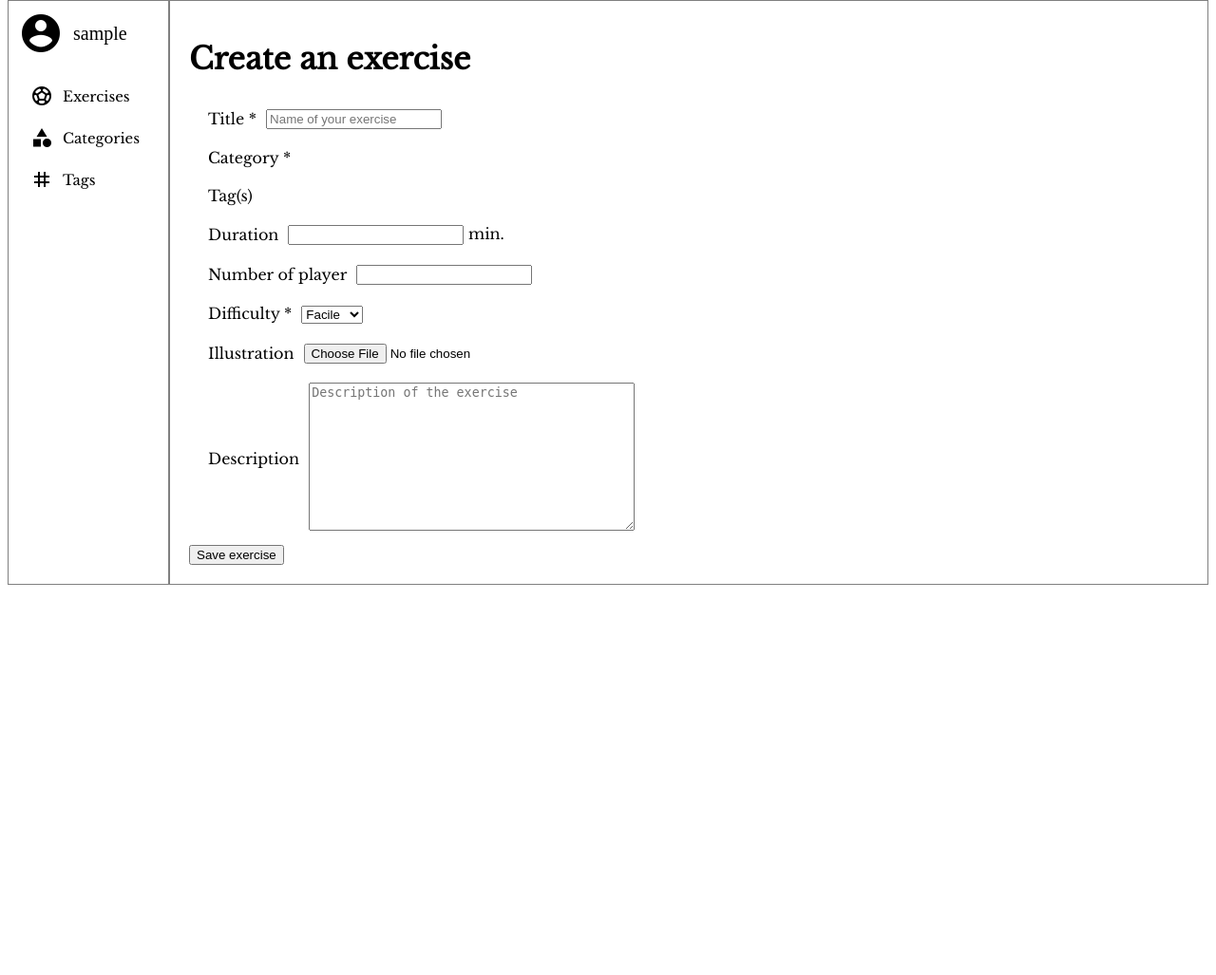
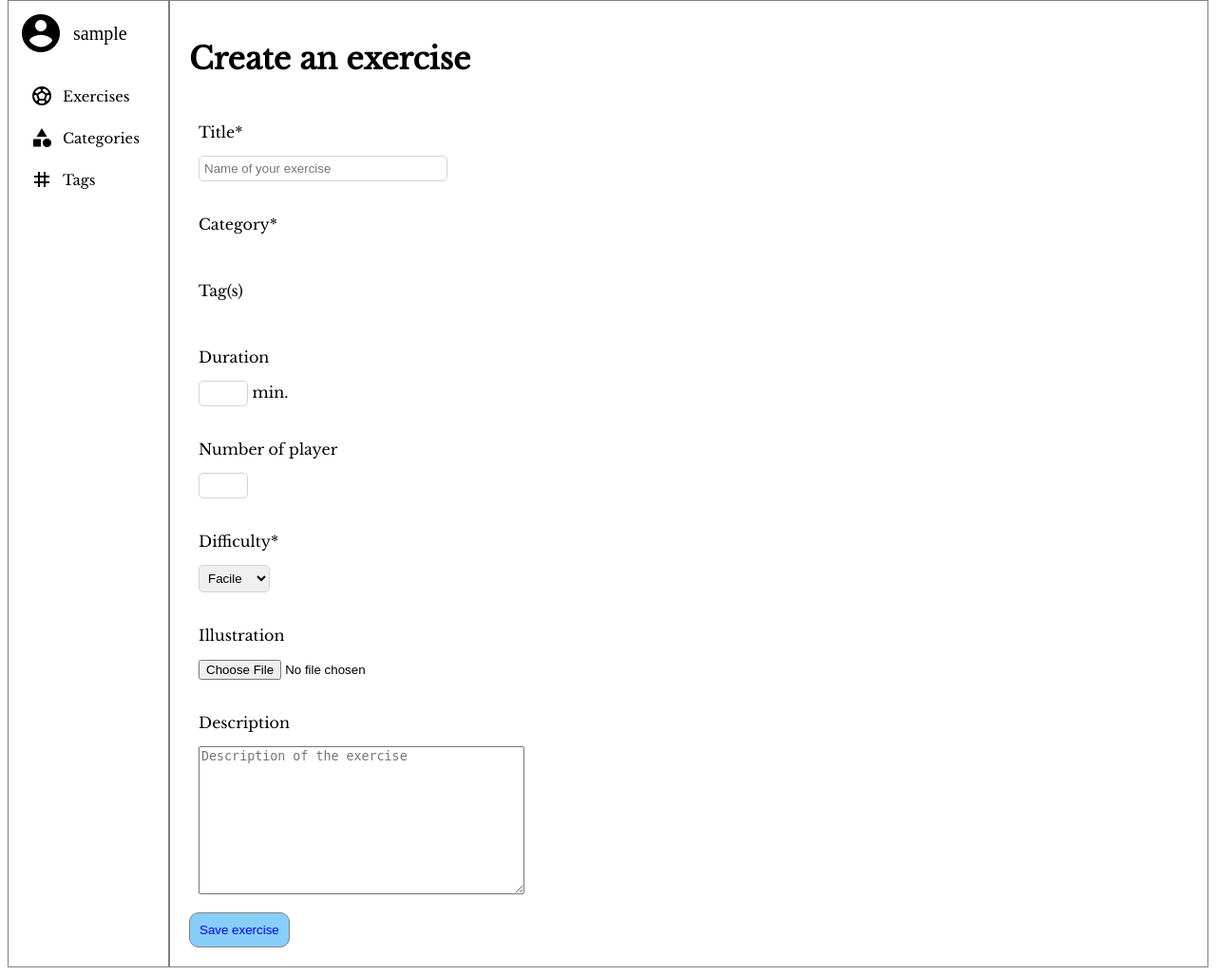
Before and after one commit to Mufle13/CoachingDrills, a Django app: page /admin/exercices/ajouter in a window 1280 px wide. Shown: the part 130-1157 px from the top of the page at 95% size. Before the commit the page ends 746 px from the top, so only its background shows below. Run offline with Django 4.2, Linux system fonts and the light colour scheme; the visitor is signed in with stand-in values (Sample User, id 1); data that the repository does not hold is empty; parts of the project's set-up code (start-up, migrations or seed data) failed here and were passed over.

Commit message:
creation page style

```diff
--- a/CoachingDrills/forms.py
+++ b/CoachingDrills/forms.py
@@ -1,5 +1,6 @@
 from cProfile import label
 from dataclasses import field
+from email.policy import default
 from pyexpat import model
 from django import forms
 from django.contrib.auth.forms import UserCreationForm
@@ -62,14 +63,17 @@ class ExerciseAddForm(forms.ModelForm):
             'name': forms.TextInput(attrs={'class': 'name','placeholder': 'Name of your exercise'}),
             'description': forms.Textarea(attrs={'class': 'description',
             'placeholder': 'Description of the exercise'}),
-            'category': forms.RadioSelect(attrs={'required': True,}),
+            'category': forms.RadioSelect(attrs={'required': True}),
             'tag': forms.CheckboxSelectMultiple(attrs={'class': 'tags'})
             }
 
 class CategoryAddForm(forms.ModelForm):
     class Meta:
         model = Category
-        fields = '__all__'
+        fields = [
+            'name',
+            'description'
+        ]
 
 class TagAddForm(forms.ModelForm):
     class Meta:
--- a/blog/static/css/admin.css
+++ b/blog/static/css/admin.css
@@ -3,6 +3,7 @@
 .main_container {
     display: flex;
     margin-top: 0px;
+    width: 100%;
 }
 
 /* title bar */
@@ -87,6 +88,7 @@ main {
     flex-grow: 1;
     flex-direction: column;
     font-family: 'Libre Baskerville', serif;
+    width: 100%;
 }
 
 /* listing */
@@ -162,25 +164,30 @@ td {
 }
 
 .tags {
-    font-size: 15px;
+    font-size: 10px;
     font-style: italic;
 }
 
 .form {
     display: flex;
     flex-flow: column wrap;
+    width: 100%;
 }
 
 .fields {
     display: flex;
-    align-items: center;
+    flex-direction: column;
+    align-items: flex-start;
     margin: 10px;
+    width: 100%;
 }
 
 label {
     color: black;
     padding: 10px;
+    margin: 5px 0;
 }
+
 
 [type='radio']:not(checked),
 [type='radio']:checked {
@@ -206,11 +213,17 @@ label {
     flex-flow: row wrap;
     width: 30%;
     justify-content: flex-start;
+    font-size: 12px;
+}
+
+.category {
+    font-size: 12px;
 }
 
 [type='checkbox']:not(checked),
 [type='checkbox']:checked {
     display: none;
+    margin-top: 10px;
 }
 
 [type='checkbox']:not(checked) + label,
@@ -222,7 +235,71 @@ label {
     border-radius: 20px;
 }
 
+[type='checkbox']:checked + label::after {
+    content: ' ✅';
+}
+
 [type='checkbox']:checked + label {
     background-color: lightskyblue;
     color: blue;
 }
+
+.field-label {
+    display: flex;
+    align-items: flex-start;
+    padding-left: 0;
+}
+
+.categories {
+    display: flex;
+    flex-direction: row;
+}
+
+
+.save-button {
+    margin-top: 5px;
+    border-radius: 10px;
+    padding: 10px;
+    color: blue;
+    background-color: lightskyblue;
+    border: 1px solid grey;
+}
+
+[type='text'] {
+    border: 1px solid lightgray;
+    border-radius: 5px;
+    padding: 5px;
+    width: 250px;
+}
+
+[type='number'] {
+    border: 1px solid lightgray;
+    border-radius: 5px;
+    padding: 5px;
+    width: 40px;
+}
+
+[type='file'] {
+    border: 3px transparent;
+    padding: 0;
+}
+
+input:not([type='file']):hover, textarea:hover, [type='checkbox']:not(checked) + label:hover, [type='radio']:not(checked) + label:hover {
+    border: 1px solid lightskyblue;
+    transition-property: border;
+    transition-delay: 0.2s;
+    transition-duration: 0.5s;
+}
+
+input:focus, textarea:focus {
+    outline: none;;
+    box-shadow: 0 0 10px 2px lightskyblue;
+    transition-delay: 0.2s;
+    transition-duration: 10s;
+}
+
+select {
+    border: 1px solid lightgrey;
+    border-radius: 5px;
+    padding: 5px;
+}
--- a/blog/templates/admin/creation/exercise_creation.html
+++ b/blog/templates/admin/creation/exercise_creation.html
@@ -9,17 +9,18 @@
         <div class="form">
             {% for field in form %}
             <div class="fields">
-                <div>
-                    <label>{{ field.label }}
-                    {% if field.field.required %}<span>* </span>{% endif %}</label>
-                </div>
+                    <label class='field-label'>{{ field.label }} {% if field.field.required %}<span>* </span>{% endif %}</label>
+
+
                     {% if field.name == 'category' %}
+                    <div class='categories'>
                         {% for choice in form.category %}
-                        <div class='categories'>
+                            <div class='category'>
                                 {{ choice.tag }}
                                 <label for="{{ choice.id_for_label }}">{{ choice.choice_label }}</label>
                             </div>
                         {% endfor %}
+                    </div>
                     {% elif field.name == 'tag' %}
                     <div class='tag'>
                         {% for choice in form.tag %}
@@ -35,6 +36,6 @@
             </div>
             {% endfor %}
         </div>
-        <input type="submit" value="Save exercise">
+        <input type="submit" class= 'save-button' value="Save exercise">
     </form>
 {% endblock %}
```
Also changed, not shown: blog/templates/admin/creation/category_creation.html (+10 -5 lines). Lines whose indentation alone changed are shown as unchanged.
